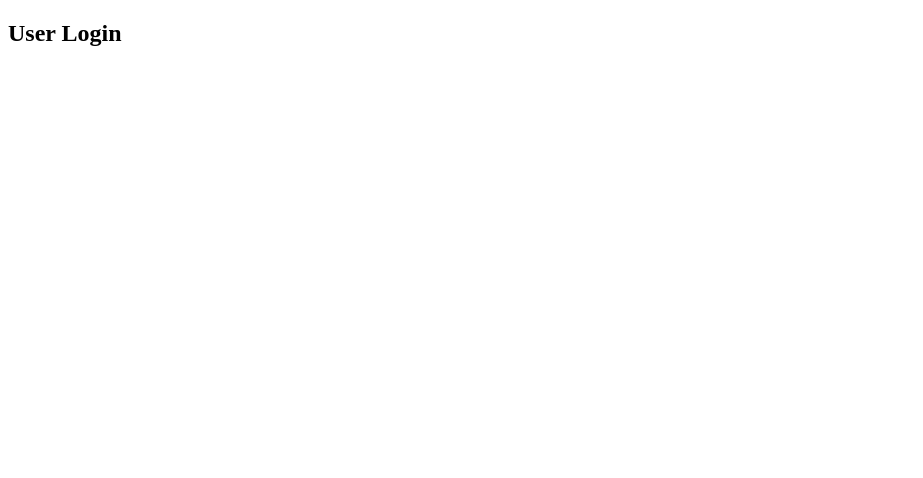
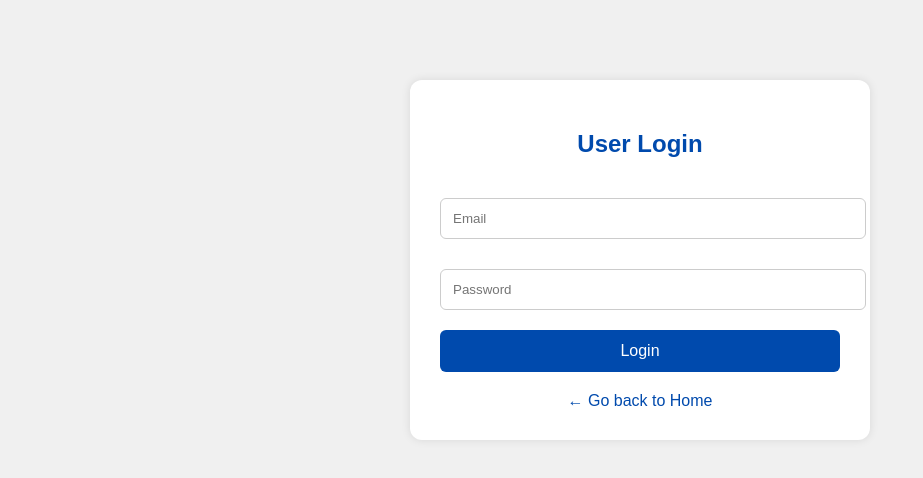
Before and after one commit to Alampurvi/bestfare, a plain HTML site: page login.html in a window 1280 px wide. Shown: the whole page, without its empty margins (0-923 px from the left). Drawn offline with Linux system fonts and the light colour scheme.

Commit message:
Update login.html

```diff
--- a/login.html
+++ b/login.html
@@ -1,3 +1,78 @@
 <!DOCTYPE html>
-<html lang="en"><head><meta charset="UTF-8"><meta name="viewport" content="width=device-width, initial-scale=1.0">
-<title>Login</title></head><body><h2>User Login</h2></body></html>
+<html lang="en">
+<head>
+  <meta charset="UTF-8" />
+  <meta name="viewport" content="width=device-width, initial-scale=1.0"/>
+  <title>Login - BSEFARE AIR TICK</title>
+  <style>
+    body {
+      margin: 0;
+      font-family: Arial, sans-serif;
+      background: #f0f0f0;
+    }
+
+    .login-container {
+      max-width: 400px;
+      margin: 80px auto;
+      padding: 30px;
+      background-color: white;
+      border-radius: 12px;
+      box-shadow: 0 0 10px rgba(0,0,0,0.1);
+    }
+
+    h2 {
+      text-align: center;
+      color: #004aad;
+      margin-bottom: 30px;
+    }
+
+    input[type="email"],
+    input[type="password"] {
+      width: 100%;
+      padding: 12px;
+      margin: 10px 0 20px 0;
+      border: 1px solid #ccc;
+      border-radius: 6px;
+    }
+
+    button {
+      width: 100%;
+      background-color: #004aad;
+      color: white;
+      padding: 12px;
+      border: none;
+      border-radius: 6px;
+      cursor: pointer;
+      font-size: 16px;
+    }
+
+    button:hover {
+      background-color: #003580;
+    }
+
+    .back-link {
+      text-align: center;
+      margin-top: 20px;
+    }
+
+    .back-link a {
+      text-decoration: none;
+      color: #004aad;
+    }
+
+    .back-link a:hover {
+      text-decoration: underline;
+    }
+  </style>
+</head>
+<body>
+  <div class="login-container">
+    <h2>User Login</h2>
+    <form>
+      <input type="email" placeholder="Email" required />
+      <input type="password" placeholder="Password" required />
+      <button type="submit">Login</button>
+    </form>
+    <div class="back-link">
+      <a href="index.html">← Go back to Home</a>
+    </d
```
